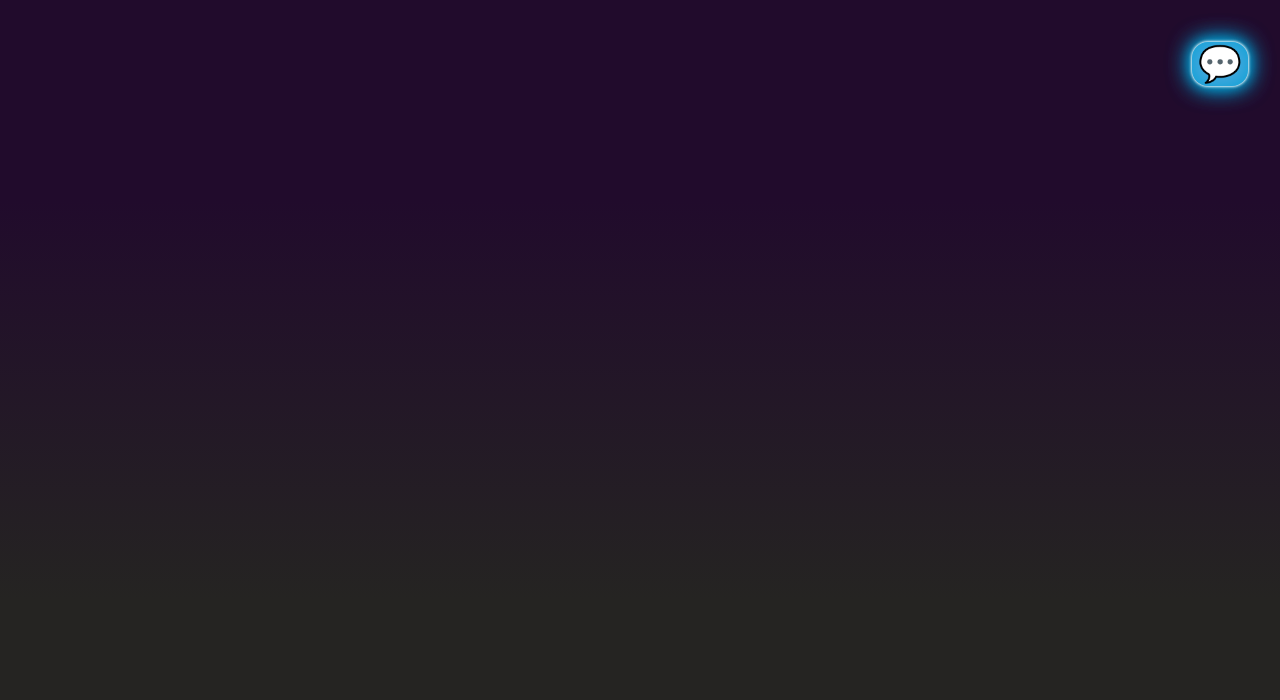
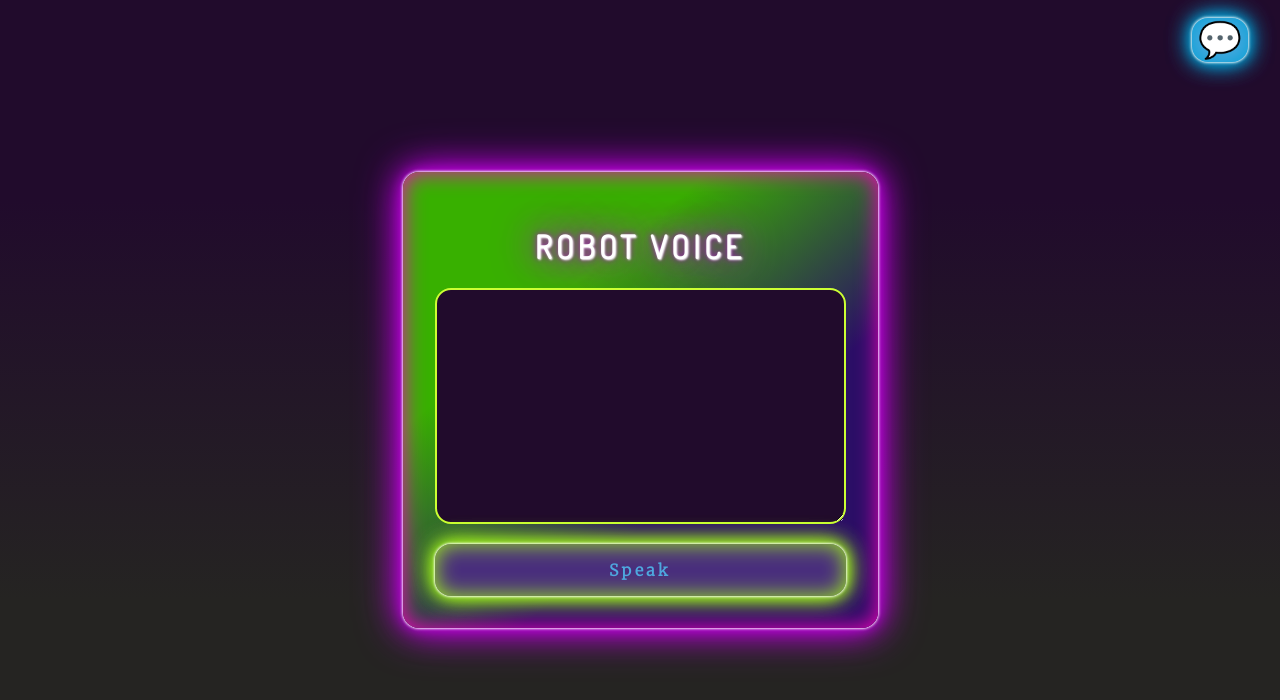
Before and after one commit to makoalex/Fun-Projects, a plain HTML site: page robot/index.html in a window 1280 px wide. Drawn offline with Linux system fonts and the light colour scheme.

Commit message:
minor style changes to display the app and toggle on and off

```diff
--- a/robot/index.html
+++ b/robot/index.html
@@ -27,16 +27,16 @@
         <button voice-btn>&#128172;</button>
       </div>
       <!--box for the robot voice-->
-      <!--<div id="voice-machine-container">
+      <div id="voice-machine-container">
         <!--box for title-->
-        <!--<h1 id="app-title">ROBOT VOICE</h1>-->
+        <h1 id="app-title">ROBOT VOICE</h1>
         <!--box for text-->
-        <!--<textarea name="" id="" cols="30" rows="5"></textarea>
+        <textarea name="" id="text-input" cols="30" rows="5"></textarea>
         <!--box for speak-->
-        <!--<div class="btn-container">
+        <div class="btn-container">
           <button id="speak-btn">Speak</button>
         </div>
-      </div>-->
+      </div>
     </div>
     <!-- footer language selection-->
     <footer id="footer">
--- a/robot/style.css
+++ b/robot/style.css
@@ -77,12 +77,13 @@ textarea {
   background-color: #4ea8de;
 }
 #footer {
+  height: 3rem;
   display: flex;
   flex-direction: column;
   justify-content: center;
   align-items: flex-end;
-  height: 8rem;
   position: fixed;
+  margin-top: 1rem;
   top: 0;
   width: 100%;
   background: #210b2c;
@@ -104,6 +105,8 @@ textarea {
   border: 2rem, solid, #d8dee2;
   display: flex;
   flex-direction: column;
+  align-self: flex-start;
+  justify-content: end;
   width: 360px;
   padding: 20px;
   border-radius: 1rem;
```
